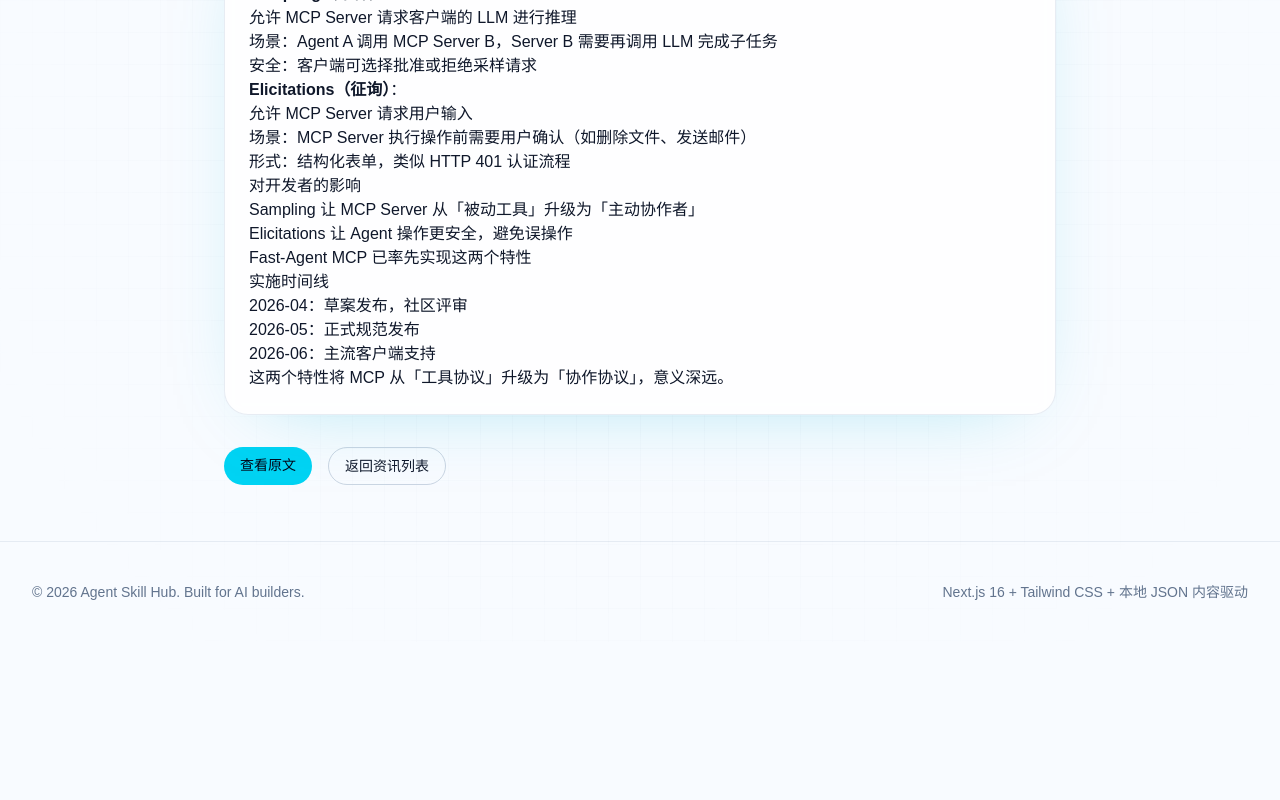
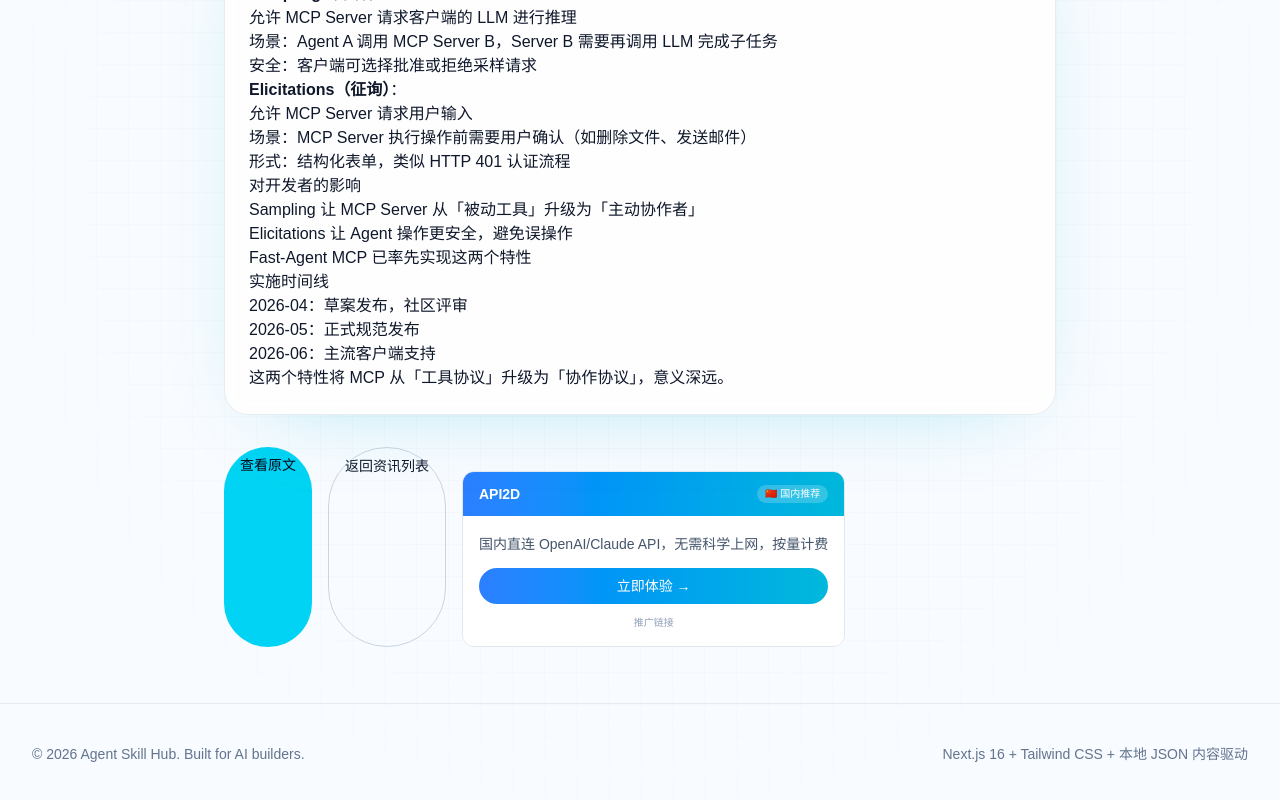
Before and after one commit to wenni2005-ai/agent-skill-site, a Next.js app: page /news/mcp-protocol-may-2026-update in a window 1280 px wide. Shown: the part 448-1248 px from the top of the page. Before the commit the page ends 1090 px from the top, so only its background shows below. Built offline with nearby package versions, Linux system fonts and the light colour scheme; no server answers.

Commit message:
feat: add affiliate marketing + ad slot components to detail pages

```diff
--- a/app/news/[slug]/page.tsx
+++ b/app/news/[slug]/page.tsx
@@ -2,6 +2,8 @@ import type { Metadata } from "next";
 import Link from "next/link";
 import { notFound } from "next/navigation";
 import { MarkdownRenderer } from "@/components/markdown-renderer";
+import { SmartAffiliateBanner } from "@/components/affiliate-banner";
+import { AdSlot } from "@/components/ad-slot";
 import { Card } from "@/components/ui/card";
 import { allNews, getNewsBySlug } from "@/lib/content";
 import { buildMetadata, jsonLdScript, siteConfig } from "@/lib/seo";
@@ -75,6 +77,7 @@ export default async function NewsDetailPage({ params }: { params: Promise<{ slu
         <div className="flex flex-wrap gap-4 text-sm">
           <a href={item.sourceUrl} target="_blank" rel="noreferrer" className="inline-flex rounded-full bg-cyan-400 px-4 py-2 font-medium text-slate-950 hover:bg-cyan-300">查看原文</a>
           <Link href="/news" className="inline-flex rounded-full border border-slate-300 px-4 py-2 hover:bg-slate-100 dark:border-white/10 dark:hover:bg-white/10">返回资讯列表</Link>
+      <SmartAffiliateBanner context="news" className="mt-6" />
         </div>
       </section>
     </>
--- a/app/skills/[slug]/page.tsx
+++ b/app/skills/[slug]/page.tsx
@@ -4,6 +4,8 @@ import { notFound } from "next/navigation";
 import { Badge } from "@/components/ui/badge";
 import { Card } from "@/components/ui/card";
 import { MarkdownRenderer } from "@/components/markdown-renderer";
+import { SmartAffiliateBanner } from "@/components/affiliate-banner";
+import { AdSlot } from "@/components/ad-slot";
 import { allSkills, getSkillBySlug } from "@/lib/content";
 import { buildMetadata, jsonLdScript, siteConfig } from "@/lib/seo";
 import { absoluteUrl, formatDate } from "@/lib/utils";
@@ -85,7 +87,9 @@ export default async function SkillDetailPage({ params }: { params: Promise<{ sl
             <div className="flex flex-col gap-3 pt-2">
               <a href={skill.downloadUrl} target="_blank" rel="noreferrer" className="rounded-full bg-cyan-400 px-4 py-3 text-center text-sm font-medium text-slate-950 transition hover:bg-cyan-300">下载 Skill</a>
               <a href={skill.githubUrl} target="_blank" rel="noreferrer" className="rounded-full border border-slate-300 px-4 py-3 text-center text-sm font-medium transition hover:bg-slate-100 dark:border-white/10 dark:hover:bg-white/10">GitHub 仓库</a>
-              <Link href="/skills" className="text-center text-sm text-slate-500 hover:text-cyan-500 dark:text-slate-400">← 返回 Skill 列表</Link>
+              <SmartAffiliateBanner context="skill" className="mt-2" />
+          <AdSlot position="sidebar" className="mt-2" />
+          <Link href="/skills" className="text-center text-sm text-slate-500 hover:text-cyan-500 dark:text-slate-400">← 返回 Skill 列表</Link>
             </div>
           </Card>
         </div>
--- a/app/tutorials/[slug]/page.tsx
+++ b/app/tutorials/[slug]/page.tsx
@@ -2,6 +2,8 @@ import type { Metadata } from "next";
 import Link from "next/link";
 import { notFound } from "next/navigation";
 import { MarkdownRenderer } from "@/components/markdown-renderer";
+import { SmartAffiliateBanner } from "@/components/affiliate-banner";
+import { AdSlot } from "@/components/ad-slot";
 import { Badge } from "@/components/ui/badge";
 import { Card } from "@/components/ui/card";
 import { allTutorials, getTutorialBySlug } from "@/lib/content";
@@ -74,7 +76,9 @@ export default async function TutorialDetailPage({ params }: { params: Promise<{
         <Card>
           <MarkdownRenderer content={tutorial.content} />
         </Card>
-        <Link href="/tutorials" className="inline-flex text-sm text-cyan-500 hover:text-cyan-400">← 返回教程列表</Link>
+        <SmartAffiliateBanner context="tutorial" className="mt-6" />
+      <AdSlot position="footer" className="mt-4" />
+      <Link href="/tutorials" className="inline-flex text-sm text-cyan-500 hover:text-cyan-400">← 返回教程列表</Link>
       </section>
     </>
   );
--- /dev/null
+++ b/components/ad-slot.tsx
@@ -0,0 +1,40 @@
+/**
+ * 广告位预留组件
+ *
+ * 当前为占位状态，流量达标后接入 Google AdSense
+ * 使用：在列表页侧栏或详情页底部插入 <AdSlot position="sidebar" />
+ */
+
+interface AdSlotProps {
+  /** 广告位位置 */
+  position: "sidebar" | "banner" | "in-feed" | "footer";
+  /** 额外 CSS 类名 */
+  className?: string;
+}
+
+export function AdSlot({ position, className = "" }: AdSlotProps) {
+  // TODO: 流量达标后替换为 AdSense 代码
+  // 当前显示为占位符（开发模式下可见，生产环境隐藏）
+
+  if (process.env.NODE_ENV === "production") {
+    // 生产环境不显示占位符
+    return <div className={className} data-ad-slot={position} />;
+  }
+
+  // 开发环境显示占位符
+  const sizeMap = {
+    sidebar: "h-[250px] w-full",
+    banner: "h-[90px] w-full",
+    "in-feed": "h-[100px] w-full",
+    footer: "h-[60px] w-full",
+  };
+
+  return (
+    <div
+      className={`flex items-center justify-center rounded-lg border-2 border-dashed border-slate-300 bg-slate-50 text-xs text-slate-400 dark:border-white/10 dark:bg-white/5 dark:text-slate-500 ${sizeMap[position]} ${className}`}
+      data-ad-slot={position}
+    >
+      Ad Slot: {position}
+    </div>
+  );
+}
--- /dev/null
+++ b/components/affiliate-banner.tsx
@@ -0,0 +1,180 @@
+import Link from "next/link";
+
+/**
+ * 联盟营销横幅组件
+ *
+ * 使用方式：
+ * 1. 在 Skill 详情页侧栏或教程页底部嵌入
+ * 2. 通过 props 控制展示哪个联盟产品
+ * 3. 联盟 ID 从环境变量或配置读取，东哥提供后填入
+ */
+
+interface AffiliateConfig {
+  id: string;
+  name: string;
+  description: string;
+  url: string;
+  badge?: string;
+  color?: string;
+}
+
+// 联盟营销配置 — 联盟 ID 待东哥填入后替换
+const AFFILIATE_PRODUCTS: Record<string, AffiliateConfig> = {
+  // 国内 API 代理
+  api2d: {
+    id: "api2d",
+    name: "API2D",
+    description: "国内直连 OpenAI/Claude API，无需科学上网，按量计费",
+    url: "https://api2d.com?ref=REPLACE_ME",
+    badge: "🇨🇳 国内推荐",
+    color: "from-blue-500 to-cyan-500",
+  },
+  siliconflow: {
+    id: "siliconflow",
+    name: "硅基流动",
+    description: "国内 AI 推理平台，支持 DeepSeek/Qwen/GLM 等国产模型",
+    url: "https://siliconflow.cn?ref=REPLACE_ME",
+    badge: "🔥 高性价比",
+    color: "from-purple-500 to-pink-500",
+  },
+  // 海外开发者工具
+  vercel: {
+    id: "vercel",
+    name: "Vercel",
+    description: "Agent 站点首选部署平台，零配置部署 Next.js，全球 CDN",
+    url: "https://vercel.com?ref=REPLACE_ME",
+    badge: "🚀 部署首选",
+    color: "from-slate-800 to-slate-900",
+  },
+  supabase: {
+    id: "supabase",
+    name: "Supabase",
+    description: "开源 Firebase 替代，Postgres + Auth + Storage + Edge Functions",
+    url: "https://supabase.com?ref=REPLACE_ME",
+    badge: "⚡ 后端即服务",
+    color: "from-emerald-500 to-teal-500",
+  },
+  digitalocean: {
+    id: "digitalocean",
+    name: "DigitalOcean",
+    description: "简单易用的云服务器，$200 新用户额度，适合自托管 Agent",
+    url: "https://digitalocean.com?refcode=REPLACE_ME",
+    badge: "☁️ 自托管推荐",
+    color: "from-blue-600 to-indigo-600",
+  },
+};
+
+type AffiliateProductKey = keyof typeof AFFILIATE_PRODUCTS;
+
+interface AffiliateBannerProps {
+  /** 展示哪个联盟产品 */
+  product: AffiliateProductKey;
+  /** 展示变体：card（侧栏卡片）或 banner（底部横幅） */
+  variant?: "card" | "banner";
+  /** 额外 CSS 类名 */
+  className?: string;
+}
+
+export function AffiliateBanner({
+  product,
+  variant = "card",
+  className = "",
+}: AffiliateBannerProps) {
+  const config = AFFILIATE_PRODUCTS[product];
+  if (!config) return null;
+
+  // 检查是否已配置真实联盟 ID（替换占位符）
+  const isPlaceholder = config.url.includes("REPLACE_ME");
+
+  if (variant === "banner") {
+    return (
+      <div
+        className={`relative overflow-hidden rounded-xl border border-slate-200 bg-gradient-to-r ${config.color} p-4 text-white dark:border-white/10 ${className}`}
+      >
+        <div className="relative z-10 flex items-center justify-between gap-4">
+          <div className="flex-1">
+            <div className="flex items-center gap-2">
+              <span className="text-sm font-semibold">{config.name}</span>
+              {config.badge && (
+                <span className="rounded-full bg-white/20 px-2 py-0.5 text-xs">
+                  {config.badge}
+                </span>
+              )}
+            </div>
+            <p className="mt-1 text-sm text-white/80">{config.description}</p>
+          </div>
+          <a
+            href={config.url}
+            target="_blank"
+            rel="noopener noreferrer sponsored"
+            className="shrink-0 rounded-full bg-white px-4 py-2 text-sm font-medium text-slate-900 transition hover:bg-white/90"
+          >
+            立即体验
+          </a>
+        </div>
+        {isPlaceholder && (
+          <span className="absolute right-2 top-2 text-[10px] text-white/40">
+            AD
+          </span>
+        )}
+      </div>
+    );
+  }
+
+  // card 变体（侧栏用）
+  return (
+    <div
+      className={`overflow-hidden rounded-xl border border-slate-200 dark:border-white/10 ${className}`}
+    >
+      <div className={`bg-gradient-to-r ${config.color} px-4 py-3 text-white`}>
+        <div className="flex items-center justify-between">
+          <span className="text-sm font-semibold">{config.name}</span>
+          {config.badge && (
+            <span className="rounded-full bg-white/20 px-2 py-0.5 text-[10px]">
+              {config.badge}
+            </span>
+          )}
+        </div>
+      </div>
+      <div className="space-y-3 bg-white p-4 dark:bg-slate-950">
+        <p className="text-sm leading-6 text-slate-600 dark:text-slate-400">
+          {config.description}
+        </p>
+        <a
+          href={config.url}
+          target="_blank"
+          rel="noopener noreferrer sponsored"
+          className={`inline-flex w-full items-center justify-center rounded-full bg-gradient-to-r ${config.color} px-4 py-2 text-sm font-medium text-white transition hover:opacity-90`}
+        >
+          立即体验 →
+        </a>
+        {isPlaceholder && (
+          <p className="text-center text-[10px] text-slate-400">推广链接</p>
+        )}
+      </div>
+    </div>
+  );
+}
+
+/**
+ * 智能推荐横幅 — 根据页面上下文自动推荐相关产品
+ */
+export function SmartAffiliateBanner({
+  context,
+  className = "",
+}: {
+  context: "skill" | "tutorial" | "news";
+  className?: string;
+}) {
+  // 根据上下文选择推荐产品
+  const recommendations: Record<string, AffiliateProductKey[]> = {
+    skill: ["api2d", "siliconflow"],
+    tutorial: ["vercel", "supabase"],
+    news: ["api2d", "digitalocean"],
+  };
+
+  const products = recommendations[context] || ["api2d"];
+  const primary = products[0];
+
+  return <AffiliateBanner product={primary} variant="card" className={className} />;
+}
```
